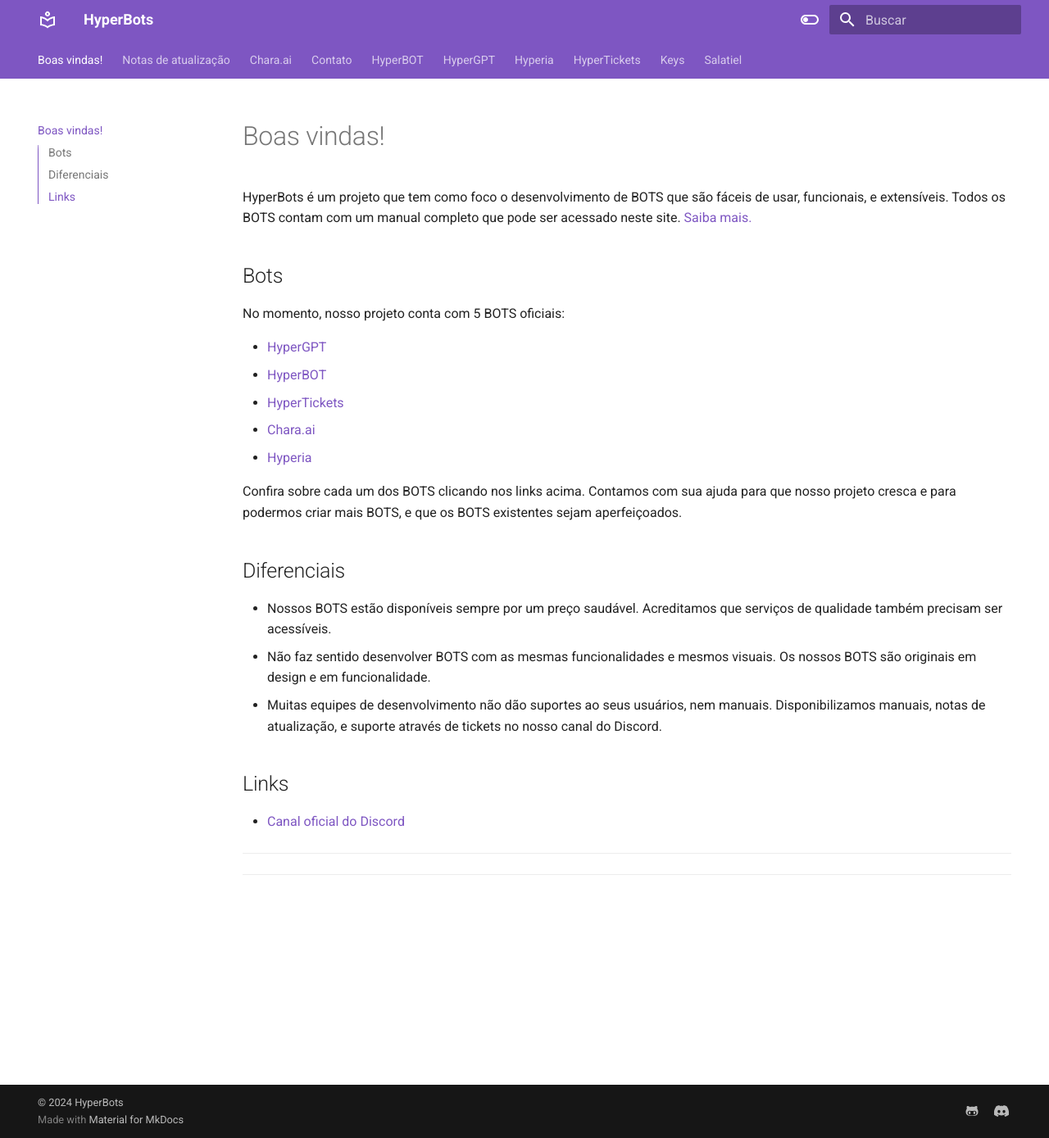
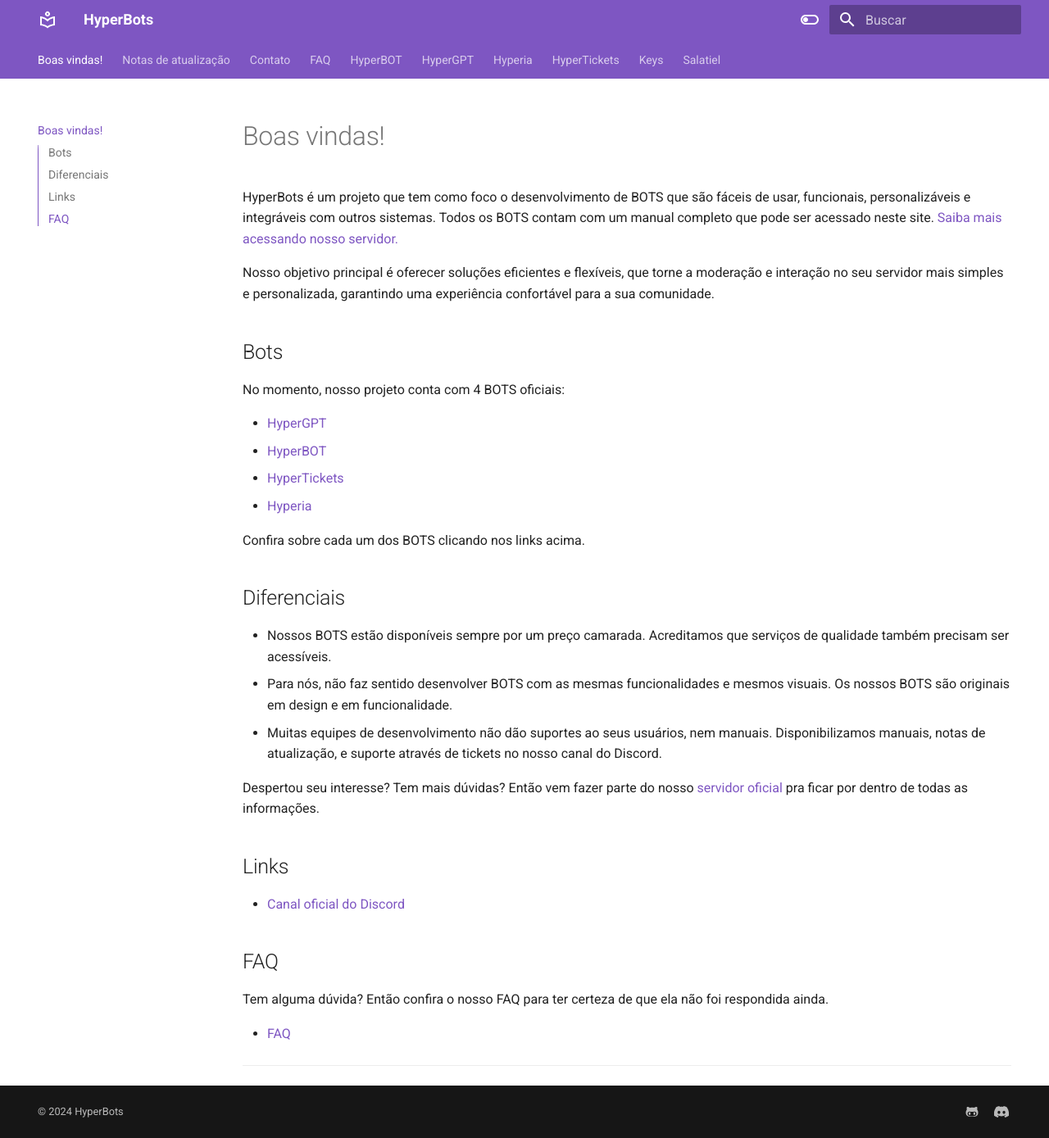
Before and after one commit to miguelnto/hyperbots, an MkDocs documentation site: the page built from docs/index.md, in a window 1280 px wide and 1389 px high. Shown: the whole window at 82% size. Built offline with MkDocs 1.6.1 and Material for MkDocs 9.7.7, drawn with Linux system fonts in a browser that asks for light colours.

Commit message:
Updated site

```diff
--- a/docs/index.md
+++ b/docs/index.md
@@ -1,30 +1,38 @@
 # Boas vindas!
 
-HyperBots é um projeto que tem como foco o desenvolvimento de BOTS que são fáceis de usar, funcionais, e extensíveis. Todos os BOTS contam com um manual completo que pode ser acessado neste site. [Saiba mais.](https://discord.com/invite/M7FURN5R88)
+
+HyperBots é um projeto que tem como foco o desenvolvimento de BOTS que são fáceis de usar, funcionais, personalizáveis e integráveis com outros sistemas. Todos os BOTS contam com um manual completo que pode ser acessado neste site. [Saiba mais acessando nosso servidor.](https://discord.com/invite/M7FURN5R88)
+
+Nosso objetivo principal é oferecer soluções eficientes e flexíveis, que torne a moderação e interação no seu servidor mais simples e personalizada, garantindo uma experiência confortável para a sua comunidade.
 
 ## Bots
 
-No momento, nosso projeto conta com 5 BOTS oficiais:
+No momento, nosso projeto conta com 4 BOTS oficiais:
 
 - [HyperGPT](/hypergpt)
 - [HyperBOT](/hyperbot)
 - [HyperTickets](/hypertickets)
-- [Chara.ai](/chara-ai)
 - [Hyperia](/hyperia)
 
 Confira sobre cada um dos BOTS clicando nos links acima.
-Contamos com sua ajuda para que nosso projeto cresca e para podermos criar mais BOTS, e que os BOTS existentes sejam aperfeiçoados.
 
 ## Diferenciais
 
-- Nossos BOTS estão disponíveis sempre por um preço saudável. Acreditamos que serviços de qualidade também precisam ser acessíveis.
-- Não faz sentido desenvolver BOTS com as mesmas funcionalidades e mesmos visuais. Os nossos BOTS são originais em design e em funcionalidade.
+- Nossos BOTS estão disponíveis sempre por um preço camarada. Acreditamos que serviços de qualidade também precisam ser acessíveis.
+- Para nós, não faz sentido desenvolver BOTS com as mesmas funcionalidades e mesmos visuais. Os nossos BOTS são originais em design e em funcionalidade.
 - Muitas equipes de desenvolvimento não dão suportes ao seus usuários, nem manuais. Disponibilizamos manuais, notas de atualização, e suporte através de tickets no nosso canal do Discord.
+
+Despertou seu interesse? Tem mais dúvidas? Então vem fazer parte do nosso [servidor oficial](https://discord.com/invite/M7FURN5R88) pra ficar por dentro de todas as informações.
 
 ## Links
 
 - [Canal oficial do Discord](https://discord.com/invite/M7FURN5R88)
 
----
+## FAQ
+
+Tem alguma dúvida? Então confira o nosso FAQ para ter certeza de que ela não foi respondida ainda.
+
+- [FAQ](/faq)
+
 
 ---
--- a/mkdocs.yml
+++ b/mkdocs.yml
@@ -38,6 +38,7 @@
       link: https://github.com/miguelnto
     - icon: fontawesome/brands/discord
       link: https://discord.gg/M7FURN5R88
+  generator: false
 
 markdown_extensions:
   - pymdownx.highlight:
```
Also changed, not shown: README.md (+3 -2 lines), docs/chara-ai.md (deleted, +0 -3 lines), docs/contato.md (+1 -1 lines), docs/faq.md (added, +16 -0 lines), docs/keys.md (+1 -1 lines).
